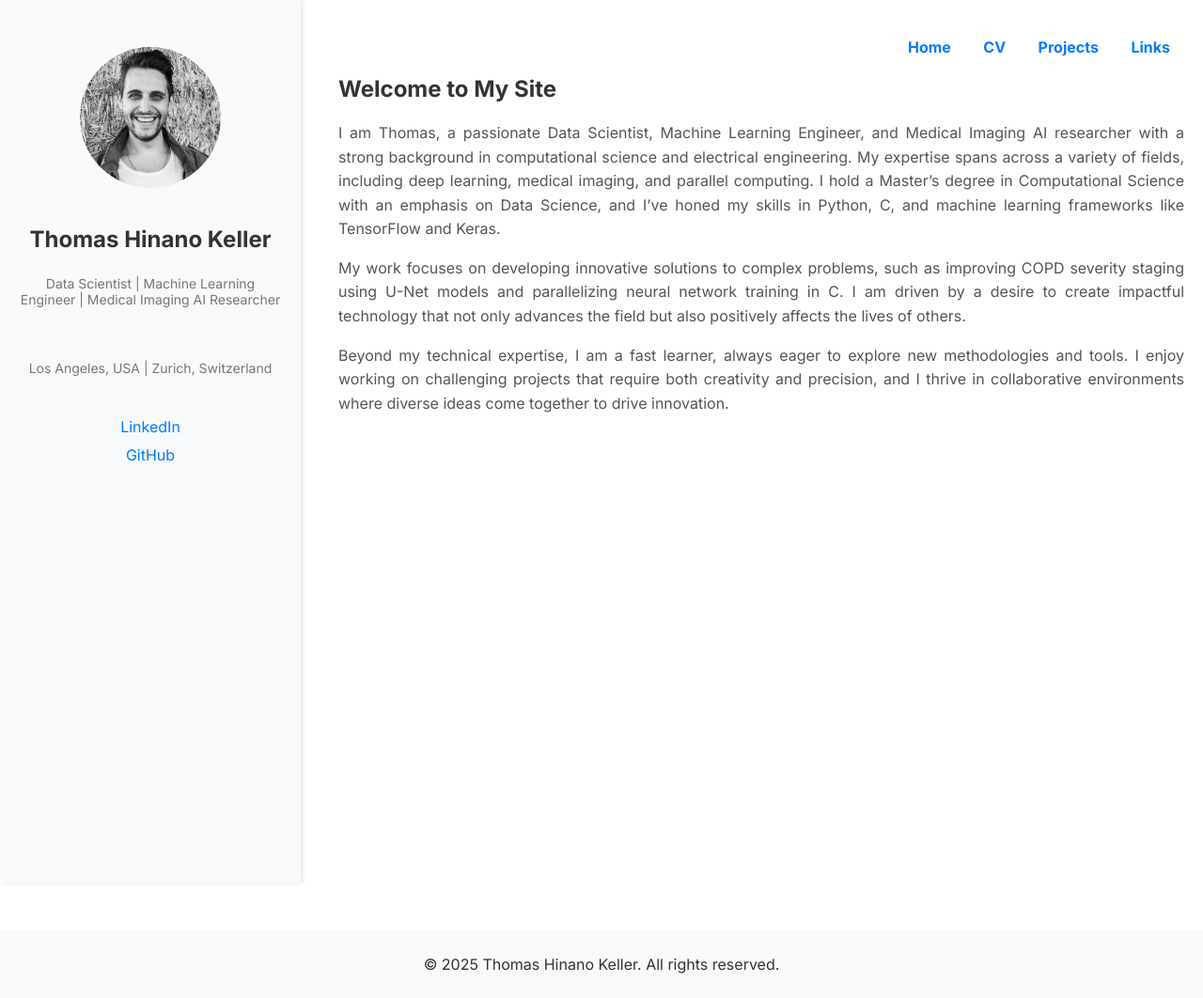
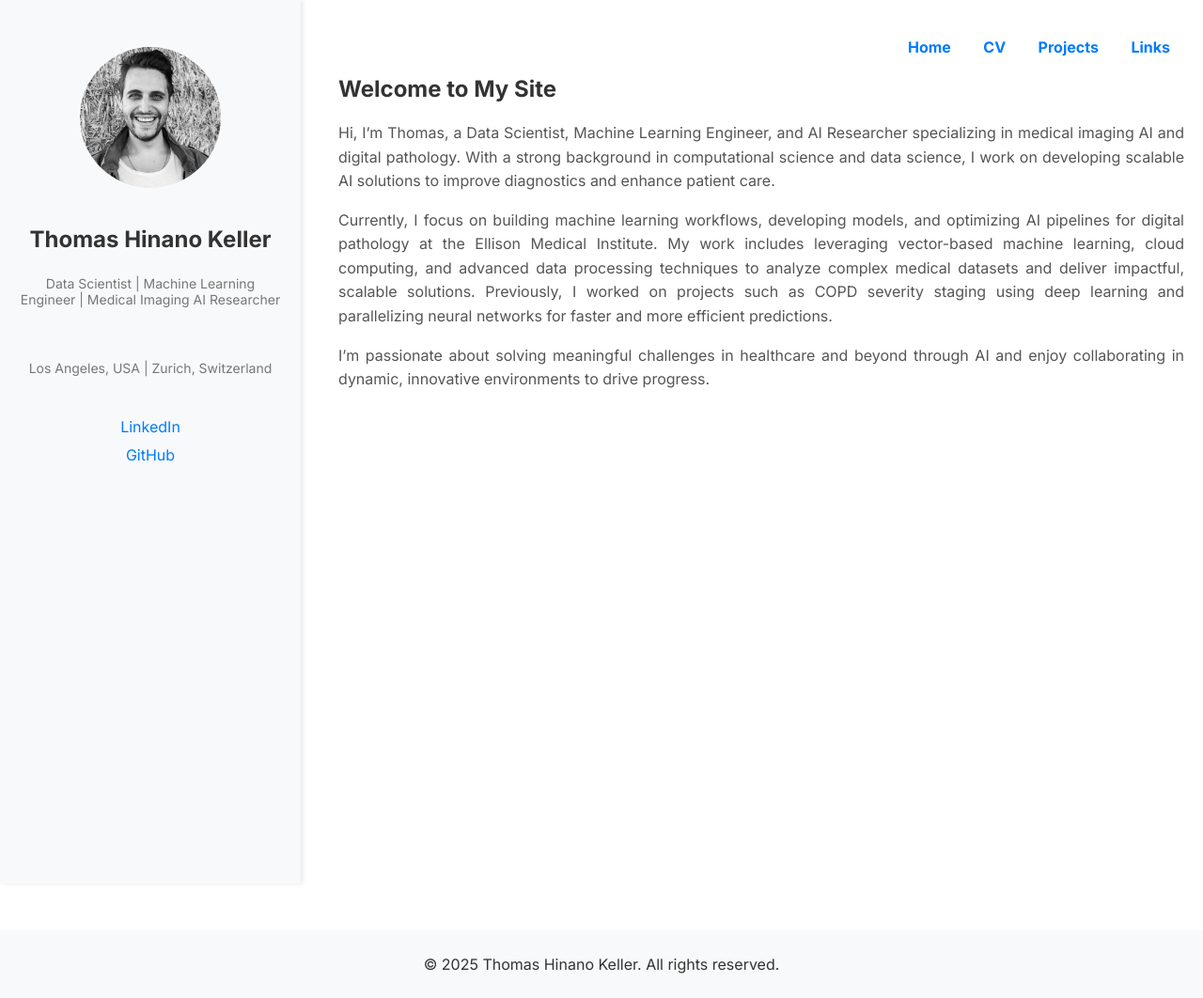
Before and after one commit to thomkell/thomkell.github.io, a Jekyll site: the page built from index.md, in a window 1280 px wide. Shown: the whole page at 94% size. Built offline with Jekyll 4.4.1, drawn with Linux system fonts in a browser that asks for light colours.

Commit message:
index page

```diff
--- a/index.md
+++ b/index.md
@@ -5,8 +5,8 @@ title: "Home"
 
 ## Welcome to My Site
 
-I am Thomas, a passionate Data Scientist, Machine Learning Engineer, and Medical Imaging AI researcher with a strong background in computational science and electrical engineering. My expertise spans across a variety of fields, including deep learning, medical imaging, and parallel computing. I hold a Master’s degree in Computational Science with an emphasis on Data Science, and I’ve honed my skills in Python, C, and machine learning frameworks like TensorFlow and Keras.
+Hi, I’m Thomas, a Data Scientist, Machine Learning Engineer, and AI Researcher specializing in medical imaging AI and digital pathology. With a strong background in computational science and data science, I work on developing scalable AI solutions to improve diagnostics and enhance patient care.
 
-My work focuses on developing innovative solutions to complex problems, such as improving COPD severity staging using U-Net models and parallelizing neural network training in C. I am driven by a desire to create impactful technology that not only advances the field but also positively affects the lives of others.
+Currently, I focus on building machine learning workflows, developing models, and optimizing AI pipelines for digital pathology at the Ellison Medical Institute. My work includes leveraging vector-based machine learning, cloud computing, and advanced data processing techniques to analyze complex medical datasets and deliver impactful, scalable solutions. Previously, I worked on projects such as COPD severity staging using deep learning and parallelizing neural networks for faster and more efficient predictions.
 
-Beyond my technical expertise, I am a fast learner, always eager to explore new methodologies and tools. I enjoy working on challenging projects that require both creativity and precision, and I thrive in collaborative environments where diverse ideas come together to drive innovation.
+I’m passionate about solving meaningful challenges in healthcare and beyond through AI and enjoy collaborating in dynamic, innovative environments to drive progress.
```
